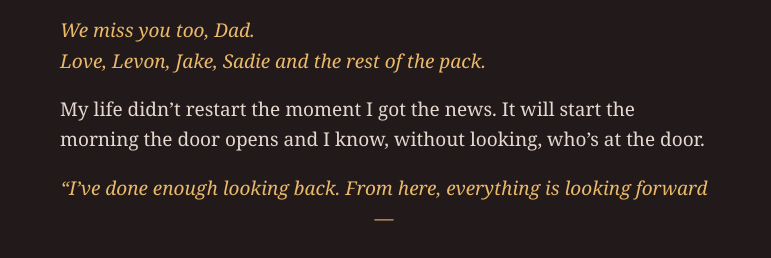
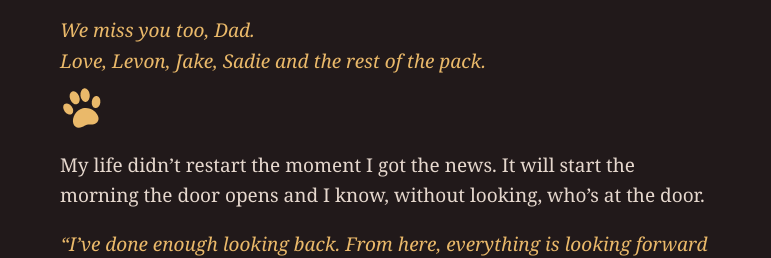
Before and after one commit to DelgadoXofficial/i-cant-hear-the-rain, a plain HTML site: page index.html in a window 1280 px wide. Shown: the part 3586-3844 px from the top of the page, without its empty margins (0-771 px from the left). Drawn offline with Linux system fonts and the light colour scheme.

Commit message:
Add a paw print under Levon's sign-off
Co-Authored-By: Claude Fable 5.2 <noreply@anthropic.com>
Claude-Session: https://claude.ai/code/session_011NEHkj2SWw4DxdJdEceaN7

```diff
--- a/index.html
+++ b/index.html
@@ -53,6 +53,8 @@
     .story-copy .story-ending{margin-top:36px;text-align:center;color:var(--amber);font-size:25px;letter-spacing:.035em}
     .story-copy .story-coda{margin-top:36px}
     .story-copy .levon{font-family:Georgia,serif;font-style:italic;color:var(--amber)}
+    .story-copy .paw-print{margin:10px 0 0;line-height:0}
+    .story-copy .paw-print svg{width:46px;height:46px;fill:var(--amber);transform:rotate(-14deg)}
     h2{font-weight:400;letter-spacing:-.04em;line-height:1.08;font-size:clamp(34px,4.5vw,56px);margin:12px 0 20px}
     .lead{font-size:19px;color:#e6d8ce;max-width:680px;margin:0}
     .story-aside{border-left:1px solid var(--rust);padding:10px 0 10px 28px;color:var(--muted);font-size:16px}
@@ -185,6 +187,7 @@
             <p class="lead levon">So whoever you are, coming next — he built you a home before he ever knew your name. Be good to him. He’s got less left than he lets on.</p>
             <p class="lead levon">And don’t worry — I’ll be at the front door to greet you and introduce you to my dad and your new best friend.</p>
             <p class="lead levon">We miss you too, Dad.<br>Love, Levon, Jake, Sadie and the rest of the pack.</p>
+            <p class="paw-print"><svg viewBox="0 0 64 64" role="img" aria-label="Paw print"><ellipse cx="12" cy="27" rx="6" ry="8.5" transform="rotate(-22 12 27)"/><ellipse cx="24.5" cy="14" rx="6.5" ry="9.5" transform="rotate(-8 24.5 14)"/><ellipse cx="39.5" cy="14" rx="6.5" ry="9.5" transform="rotate(8 39.5 14)"/><ellipse cx="52" cy="27" rx="6" ry="8.5" transform="rotate(22 52 27)"/><path d="M32 31C22 31 14 40 14 48c0 6 5 9 10.500 8 3-.600 5-1.500 7.500-1.500s4.500.900 7.500 1.500c5.500 1 10.500-2 10.500-8C50 40 42 31 32 31z"/></svg></p>
             <p class="lead">My life didn’t restart the moment I got the news. It will start the morning the door opens and I know, without looking, who’s at the door.</p>
             <p class="lead"><span class="inner-thought">“I’ve done enough looking back. From here, everything is looking forward —</span></p>
             <p class="story-ending">A Real Life Begins</p>
```
